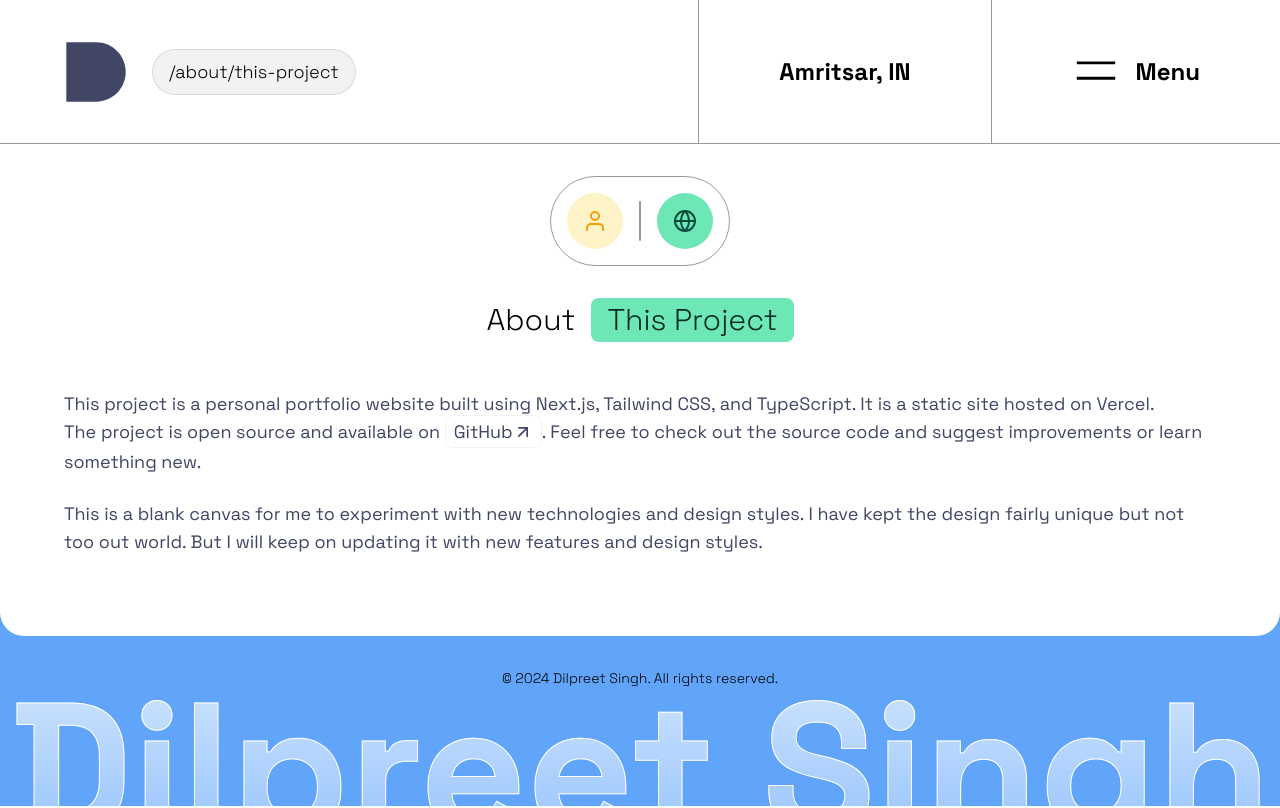
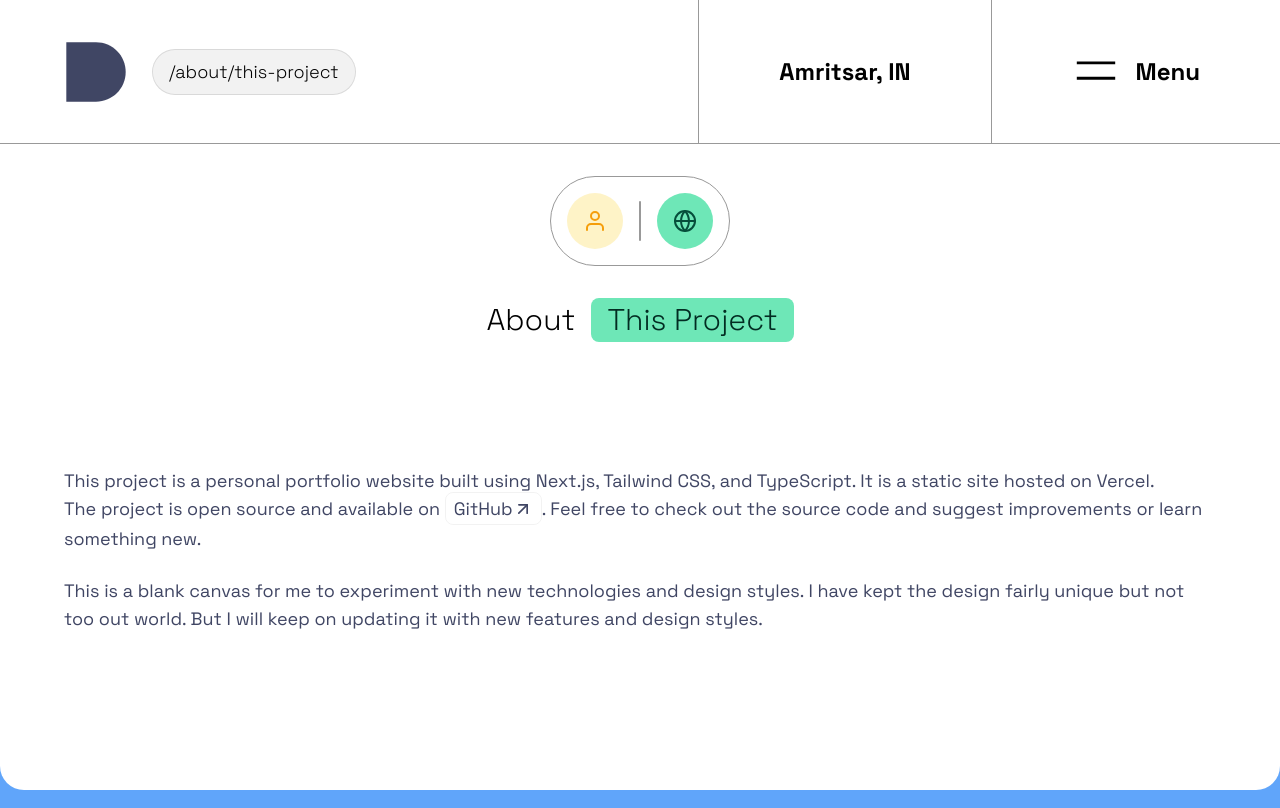
Before and after one commit to dilpreetsinghaulakh/Portfolio, a Next.js app: page /about/this-project in a window 1280 px wide. Shown: the top 808 px of the page. Built offline with nearby package versions, Linux system fonts and the light colour scheme.

Commit message:
refactor: Update AboutProjectContent component to include min-height

```diff
--- a/src/app/about/this-project/AboutProjectContent.tsx
+++ b/src/app/about/this-project/AboutProjectContent.tsx
@@ -2,7 +2,7 @@ import { ArrowUpRight } from "react-feather";
 
 export default function AboutProjectContent() {
   return (
-    <div className="flex flex-col gap-12 mt-4 text-secondary-100">
+    <div className="flex flex-col justify-center gap-12 mt-4 text-secondary-100 min-h-[40vh]">
       <div className="text-lg">
         <p>
           This project is a personal portfolio website built using Next.js,
```
